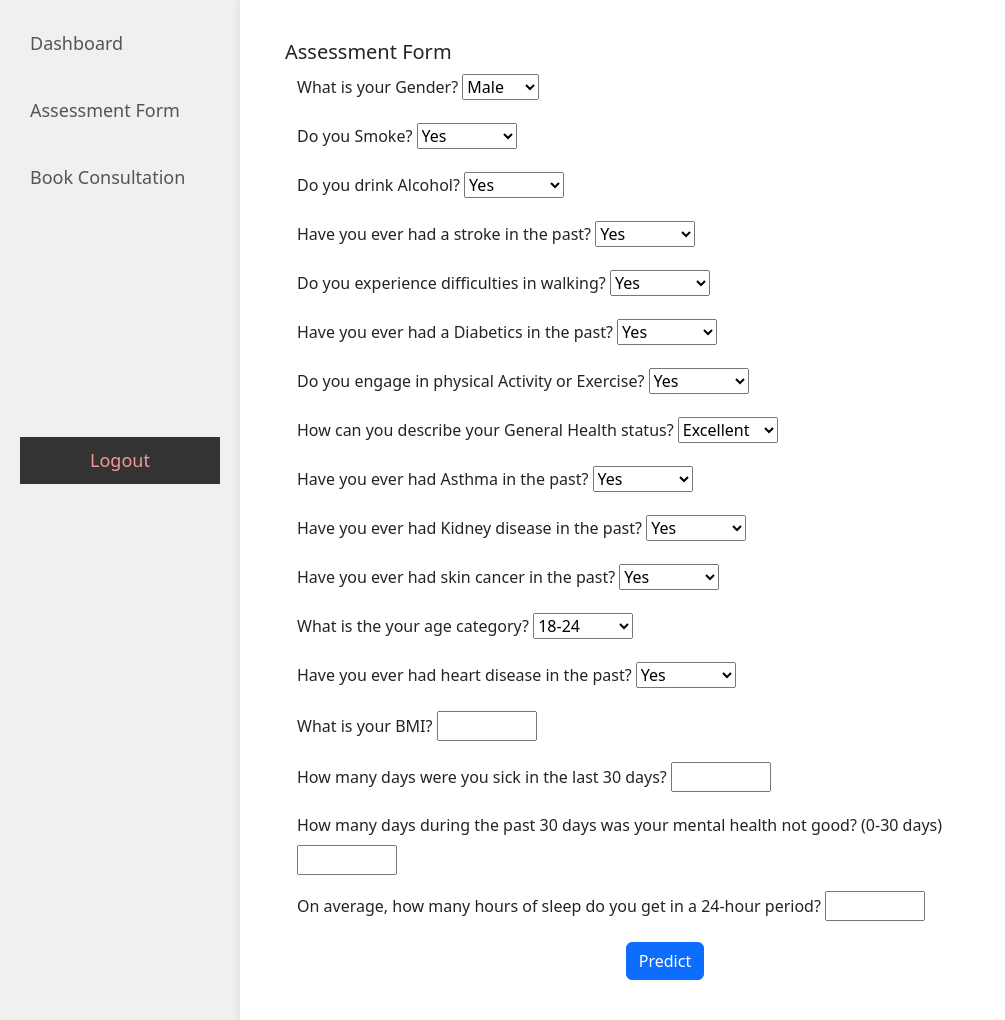
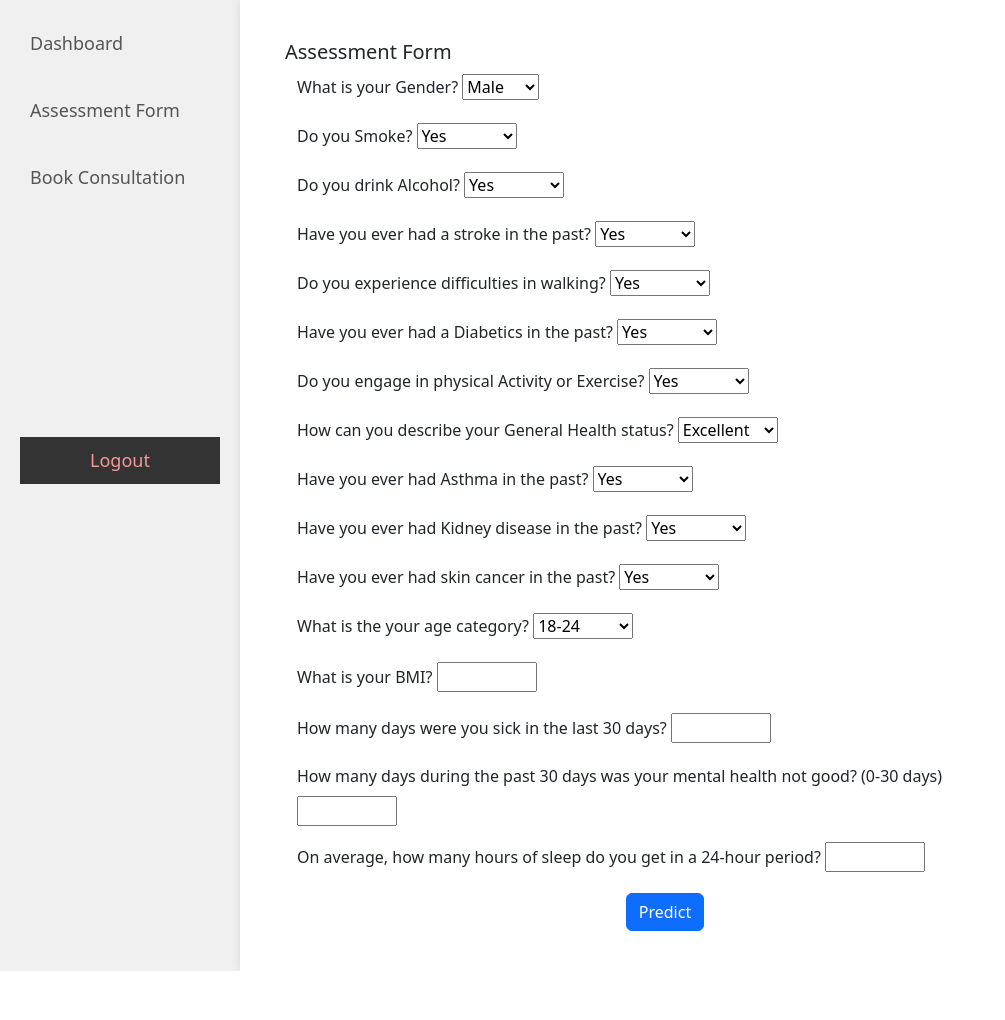
Before and after one commit to elugabriel/cardiovascular-disease-prediction, a Flask app: page /assessment_form in a window 1280 px wide. Shown: the whole page, without its empty margins (0-1005 px from the left). After the commit the page ends 971 px from the top, so only its background shows below. Run offline with Flask 3, Linux system fonts and the light colour scheme.

Commit message:
modify the assessment form

```diff
--- a/templates/assessment_form.html
+++ b/templates/assessment_form.html
@@ -64,7 +64,7 @@
 
                         <div class="form-group mb-3">
                             <label for="stroke" class="form-label">Do you experience difficulties in walking?</label>
-                            <select style="width: 100px;" name="stroke" required id="stroke" aria-labelledby="passwordHelpBlock">
+                            <select style="width: 100px;" name="walking" required id="stroke" aria-labelledby="passwordHelpBlock">
                                 <option value="yes">Yes</option>
                                 <option value="no">No</option>
                             </select>
@@ -73,7 +73,7 @@
 
                         <div class="form-group mb-3">
                             <label for="stroke" class="form-label">Have you ever had a Diabetics in the past?</label>
-                            <select style="width: 100px;" name="stroke" required id="stroke" aria-labelledby="passwordHelpBlock">
+                            <select style="width: 100px;" name="diabetics" required id="stroke" aria-labelledby="passwordHelpBlock">
                                 <option value="yes">Yes</option>
                                 <option value="no">No</option>
                             </select>
@@ -82,7 +82,7 @@
 
                         <div class="form-group mb-3">
                             <label for="stroke" class="form-label">Do you engage in physical Activity or Exercise?</label>
-                            <select style="width: 100px;" name="stroke" required id="stroke" aria-labelledby="passwordHelpBlock">
+                            <select style="width: 100px;" name="activities" required id="stroke" aria-labelledby="passwordHelpBlock">
                                 <option value="yes">Yes</option>
                                 <option value="no">No</option>
                             </select>
@@ -90,7 +90,7 @@
 
                         <div class="form-group mb-3">
                             <label for="stroke" class="form-label">How can you describe your General Health status?</label>
-                            <select style="width: 100px;" name="stroke" required id="stroke" aria-labelledby="passwordHelpBlock">
+                            <select style="width: 100px;" name="genhealth" required id="stroke" aria-labelledby="passwordHelpBlock">
                                 <option value="excellent">Excellent</option>
                                 <option value="vgood">Very Good</option>
                                 <option value="good">Good</option>
@@ -102,7 +102,7 @@
 
                         <div class="form-group mb-3">
                             <label for="stroke" class="form-label">Have you ever had Asthma in the past?</label>
-                            <select style="width: 100px;" name="stroke" required id="stroke" aria-labelledby="passwordHelpBlock">
+                            <select style="width: 100px;" name="asthma" required id="stroke" aria-labelledby="passwordHelpBlock">
                                 <option value="yes">Yes</option>
                                 <option value="no">No</option>
                             </select>
@@ -111,7 +111,7 @@
 
                         <div class="form-group mb-3">
                             <label for="stroke" class="form-label">Have you ever had Kidney disease in the past?</label>
-                            <select style="width: 100px;" name="stroke" required id="stroke" aria-labelledby="passwordHelpBlock">
+                            <select style="width: 100px;" name="kidney" required id="stroke" aria-labelledby="passwordHelpBlock">
                                 <option value="yes">Yes</option>
                                 <option value="no">No</option>
                             </select>
@@ -120,7 +120,7 @@
 
                         <div class="form-group mb-3">
                             <label for="stroke" class="form-label">Have you ever had skin cancer in the past?</label>
-                            <select style="width: 100px;" name="stroke" required id="stroke" aria-labelledby="passwordHelpBlock">
+                            <select style="width: 100px;" name="cancer" required id="stroke" aria-labelledby="passwordHelpBlock">
                                 <option value="yes">Yes</option>
                                 <option value="no">No</option>
                             </select>
@@ -129,7 +129,7 @@
 
                         <div class="form-group mb-3">
                             <label for="stroke" class="form-label">What is the your age category?</label>
-                            <select style="width: 100px;" name="stroke" required id="stroke" aria-labelledby="passwordHelpBlock">
+                            <select style="width: 100px;" name="age" required id="stroke" aria-labelledby="passwordHelpBlock">
                                 <option value="18-24">18-24</option>
                                 <option value="25-29">25-29</option>
                                 <option value="30-34">30-34</option>
@@ -146,33 +146,26 @@
                             </select>
                         </div>
 
-                        <div class="form-group mb-3">
-                            <label for="stroke" class="form-label">Have you ever had heart disease in the past?</label>
-                            <select style="width: 100px;" name="stroke" required id="stroke" aria-labelledby="passwordHelpBlock">
-                                <option value="yes">Yes</option>
-                                <option value="no">No</option>
-                            </select>
-                        </div>
 
                         <div class="form-group mb-3">
                             <label for="stroke" class="form-label">What is your BMI?</label>
-                            <input style="width: 100px;" type="text" name="lastname" required id="inputPassword5"  aria-labelledby="passwordHelpBlock" size="80">
+                            <input style="width: 100px;" type="text" name="bmi" required id="inputPassword5"  aria-labelledby="passwordHelpBlock" size="80">
                         </div>
 
                         <div class="form-group mb-3">
                             <label for="stroke" class="form-label">How many days were you sick in the last 30 days?</label>
-                            <input style="width: 100px;" type="text" name="lastname" required id="inputPassword5"  aria-labelledby="passwordHelpBlock" size="80">
+                            <input style="width: 100px;" type="text" name="physical_health" required id="inputPassword5"  aria-labelledby="passwordHelpBlock" size="80">
                         </div>
 
 
                         <div class="form-group mb-3">
                             <label for="stroke" class="form-label">How many days during the past 30 days was your mental health not good? (0-30 days)</label>
-                            <input style="width: 100px;" type="text" name="lastname" required id="inputPassword5"  aria-labelledby="passwordHelpBlock" size="80">
+                            <input style="width: 100px;" type="text" name="mental_health" required id="inputPassword5"  aria-labelledby="passwordHelpBlock" size="80">
                         </div>
 
                         <div class="form-group mb-3">
                             <label for="stroke" class="form-label">On average, how many hours of sleep do you get in a 24-hour period?</label>
-                            <input style="width: 100px;" type="text" name="lastname" required id="inputPassword5"  aria-labelledby="passwordHelpBlock" size="80">
+                            <input style="width: 100px;" type="text" name="sleep" required id="inputPassword5"  aria-labelledby="passwordHelpBlock" size="80">
                         </div>
 
 
```
